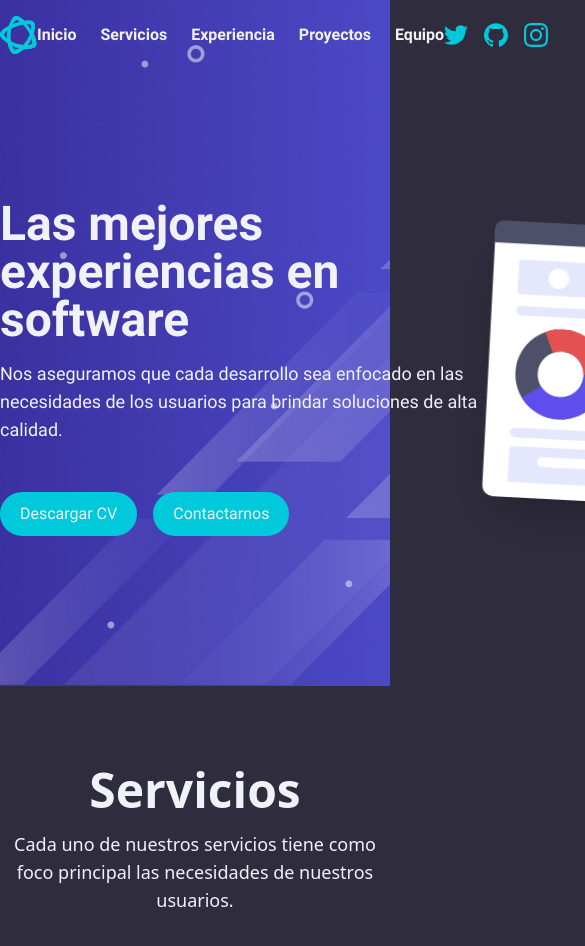
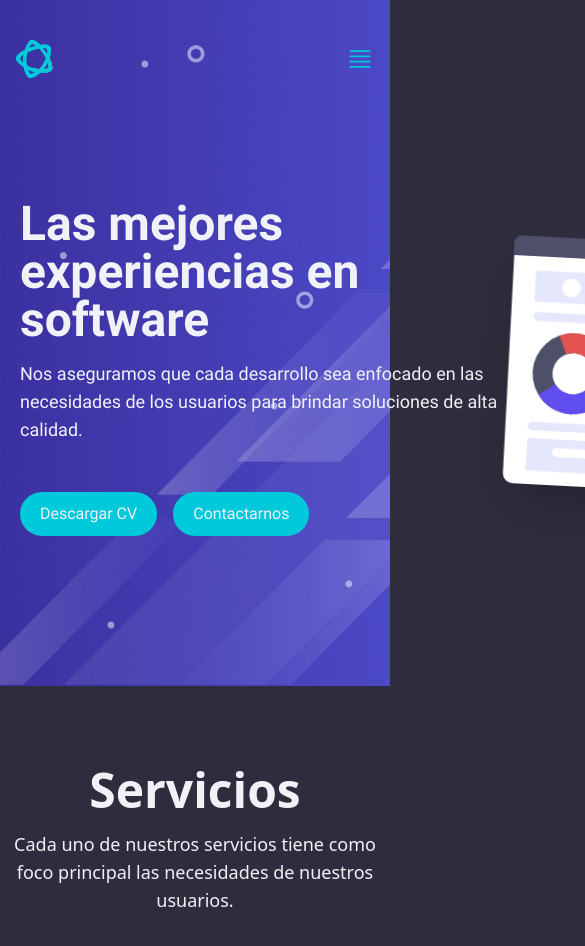
Before and after one commit to srwesteban/clonarFigma, a React (Vite) app: page / in a window 390 px wide. Shown: the top 946 px of the page, 585 px wide, since content can reach past the window. Built offline with nearby package versions, Linux system fonts and the light colour scheme.

Commit message:
[add] package icons heroicons

```diff
--- a/src/components/Layout.jsx
+++ b/src/components/Layout.jsx
@@ -2,12 +2,16 @@ import React from 'react';
 
 export const LayoutHeader = ({ children }) => {
   return (
-    <div className='flex justify-between items-center mx-auto max-w-[1140px] font-roboto'>
+    <div className='flex justify-between items-center mx-auto px-4 max-w-[1140px] font-roboto xl:px-0'>
       {children}
     </div>
   );
 };
 
+export const LayoutHero = ({ children }) => {
+  return <main className='mx-auto max-w-[990px] px-5 lg:px-0'>{children}</main>;
+};
+
 export const Layout = ({ children }) => {
   return <main className='mx-auto max-w-[990px]'>{children}</main>;
 };
--- a/src/data/data.js
+++ b/src/data/data.js
@@ -2,6 +2,7 @@ import logo from './../assets/images/logo.svg';
 import twitter from './../assets/images/twitter.svg';
 import github from './../assets/images/github.svg';
 import instagram from './../assets/images/instagram.svg';
+import ui from './../assets/images/ui.svg';
 
 export const HeaderData = {
   logo: {
@@ -64,6 +65,7 @@ export const HeroData = {
     'Nos aseguramos que cada desarrollo sea enfocado en las necesidades de los usuarios para brindar soluciones de alta calidad.',
   btnTextDownloadCv: 'Descargar CV',
   btnTextContact: 'Contactarnos',
+  iconHero: ui,
 };
 
 export const ServiceData = {
--- a/src/sections/Header.jsx
+++ b/src/sections/Header.jsx
@@ -1,24 +1,26 @@
 import React from 'react';
 import { LayoutHeader } from './../components/Layout';
 import { HeaderData } from '../data/data.js';
+import { Bars4Icon } from '@heroicons/react/24/solid';
 
 const Header = () => {
   return (
-    <header className='fixed py-4 w-screen'>
+    <header className='fixed pt-10 pb-4 w-screen'>
       <LayoutHeader>
         <img src={HeaderData.logo.icon} alt={HeaderData.logo.title} />
-        <nav>
+        <nav className='hidden md:block'>
           <ul className='flex items-center gap-x-6 text-app-white font-semibold'>
             {HeaderData.nav.map((item) => (
               <li key={item.id}>{item.title}</li>
             ))}
           </ul>
         </nav>
-        <section className='flex items-center gap-x-4'>
+        <section className='hidden items-center gap-x-4 md:flex'>
           {HeaderData.social.map((item) => (
             <img key={item.id} src={item.icon} alt={item.title} />
           ))}
         </section>
+        <Bars4Icon className='h-7 w-7 text-app-accent-500 md:hidden' />
       </LayoutHeader>
     </header>
   );
--- a/src/sections/Hero.jsx
+++ b/src/sections/Hero.jsx
@@ -1,12 +1,11 @@
 import React from 'react';
-import { Layout } from '../components/Layout';
-import UiIcon from '../assets/images/ui.svg';
 import { HeroData } from '../data/data.js';
+import { LayoutHero } from '../components/Layout';
 
 const Hero = () => {
   return (
     <section className='pt-[200px] pb-[150px] font-roboto bg-custom'>
-      <Layout>
+      <LayoutHero>
         <section className='flex justify-between items-center'>
           <aside>
             <section className='w-[488px]'>
@@ -25,12 +24,12 @@ const Hero = () => {
             </section>
           </aside>
           <img
-            src={UiIcon}
+            src={HeroData.iconHero}
             alt='ui'
-            className='w-[425px] shadow-2xl rotate-3'
+            className='max-w-[425px] shadow-2xl rotate-3'
           />
         </section>
-      </Layout>
+      </LayoutHero>
     </section>
   );
 };
```
